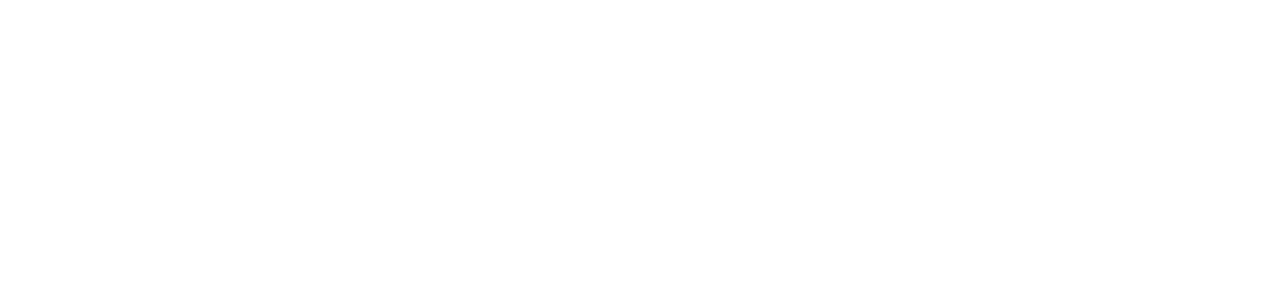
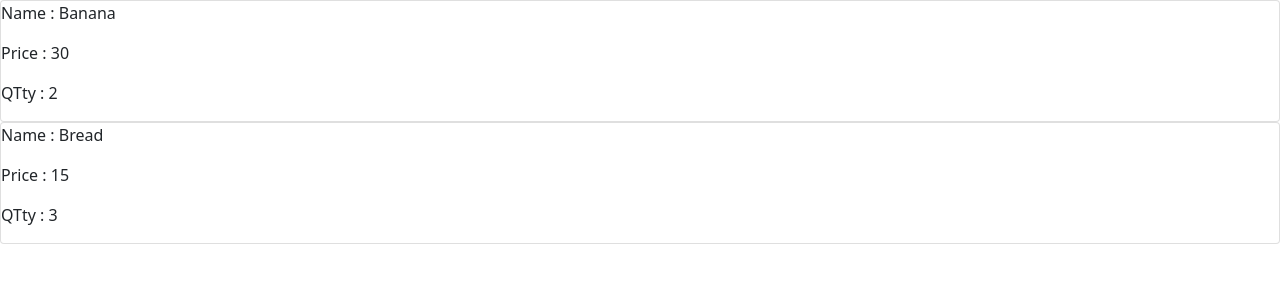
Before and after one commit to artnalyze/ITG-BasicReact-D3-props-state, a React (Create React App) app: page /cart in a window 1280 px wide. Before the commit this address had no page. Shown: the top 300 px of the page. Built offline with nearby package versions, Linux system fonts and the light colour scheme.

Commit message:
use props

```diff
--- a/src/App.jsx
+++ b/src/App.jsx
@@ -1,5 +1,6 @@
 import { Route, Routes } from "react-router-dom";
 import About from "./pages/About";
+import Cart from "./pages/Cart";
 import Home from "./pages/Home";
 
 const App = () => {
@@ -7,6 +8,7 @@
     <Routes>
       <Route path="/" exact={true} element={<Home/>} />
       <Route path="/about" element={<About/>} />
+      <Route path="/cart" element={<Cart />}/>
     </Routes>
   );
 };
--- /dev/null
+++ b/src/pages/Cart.jsx
@@ -0,0 +1,12 @@
+import CartItems from "./CartItems"
+
+const Cart = () => {
+    return (
+        <div>
+            <CartItems name="Banana" price="30" qty="2" />
+            <CartItems name="Bread" price="15" qty="3" />
+        </div>
+    )
+}
+
+export default Cart
--- /dev/null
+++ b/src/pages/CartItems.jsx
@@ -0,0 +1,12 @@
+
+const CartItems = (props) => {
+    return (
+        <div className="card">
+            <p>Name : {props.name}</p>
+            <p>Price : {props.price}</p>
+            <p>QTty : {props.qty}</p>
+        </div>
+    )
+}
+
+export default CartItems
```
